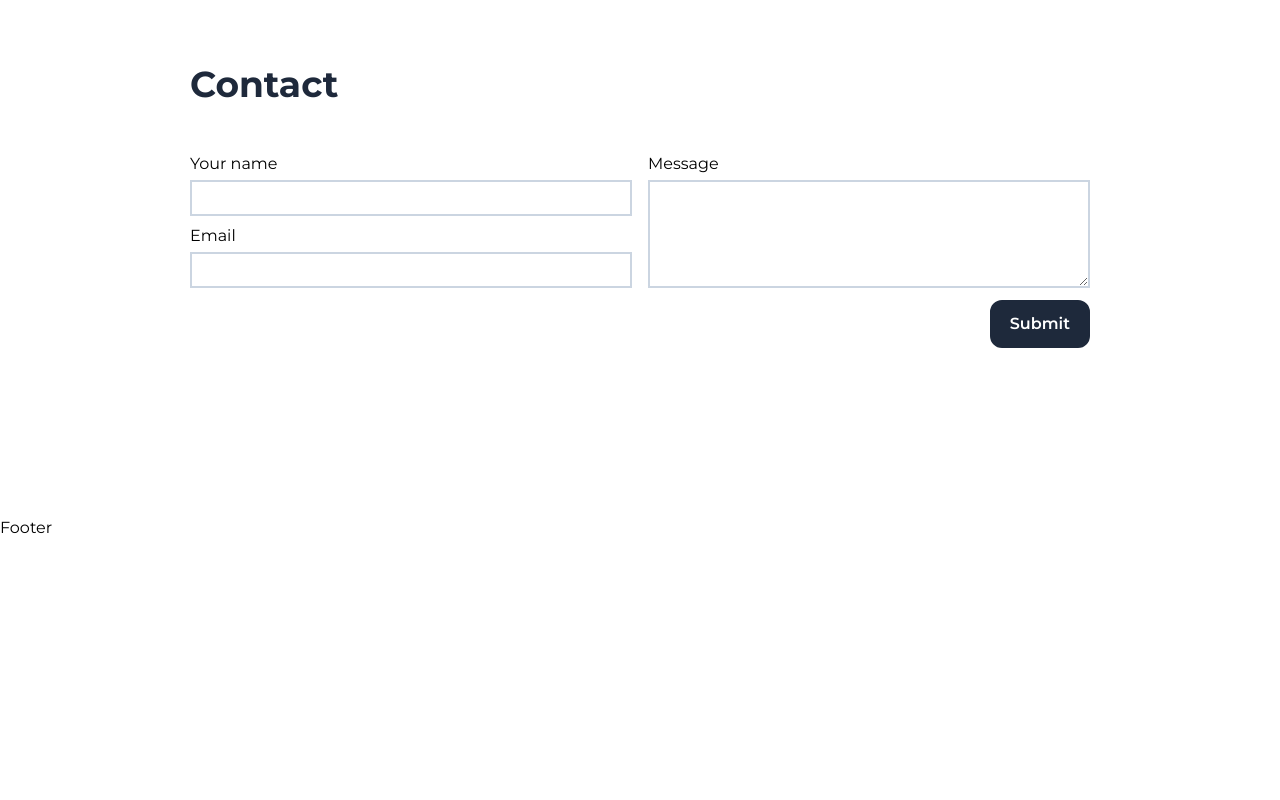
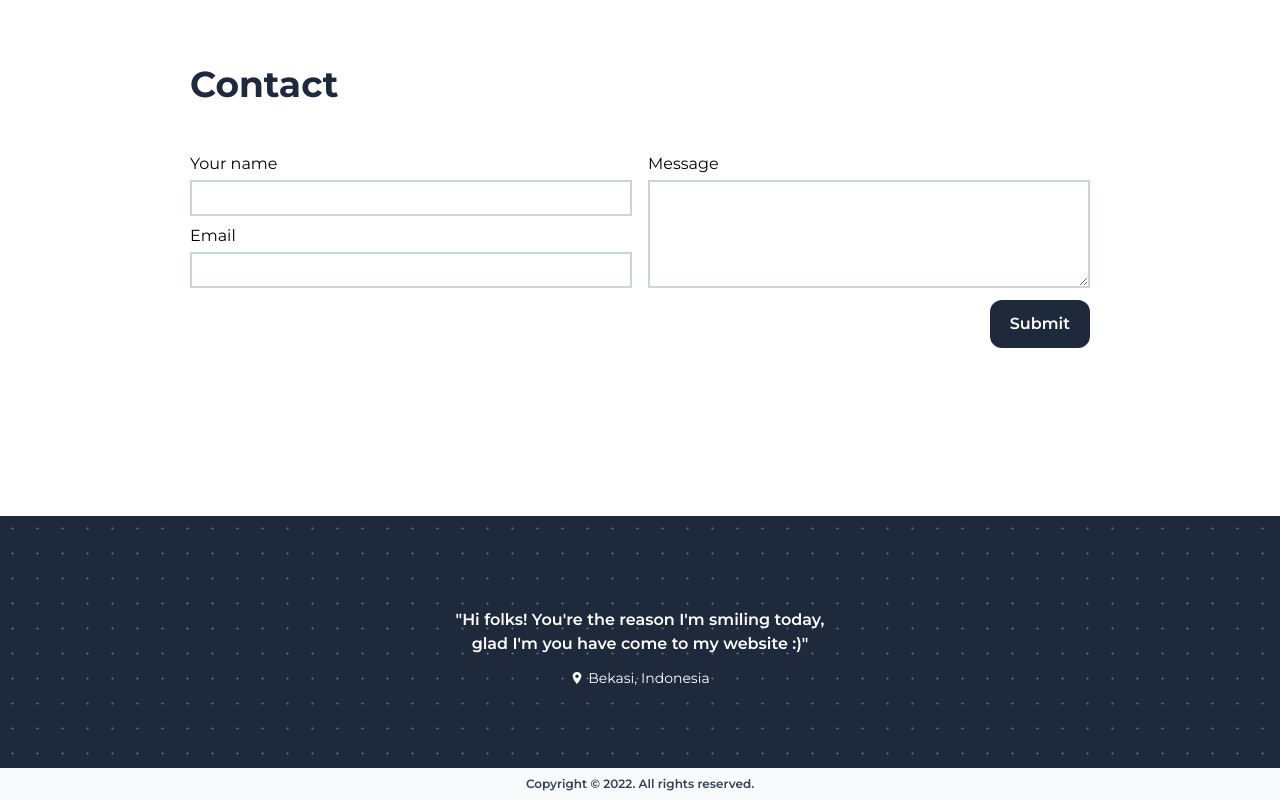
Before and after one commit to mhmmdhandika/handikas-portfolio, a React (Create React App) app: page / in a window 1280 px wide. Shown: the part 2191-2991 px from the top of the page. Before the commit the page ends 2731 px from the top, so only its background shows below. Built offline with nearby package versions, Linux system fonts and the light colour scheme.

Commit message:
create footer field (complete)

```diff
--- a/src/Footer.js
+++ b/src/Footer.js
@@ -1,7 +1,18 @@
+import { IoLocationSharp } from 'react-icons/io5';
+
 export default function Footer() {
   return (
     <footer>
-      <h1>Footer</h1>
+      <div className='child-section py-11 text-center md:py-20'>
+        <h4 className='text-md mt-3 font-semibold mx-auto md:max-w-[380px]'>"Hi folks! You're the reason I'm smiling today, glad I'm you have come to my website :)"</h4>
+        <div className='mt-3 text-sm flex justify-center items-center'>
+          <span className='mr-1'>
+            <IoLocationSharp />
+          </span>
+          <p>Bekasi, Indonesia</p>
+        </div>
+      </div>
+      <div className='w-full py-2 bg-slate-50 text-center text-slate-700 text-xs font-semibold'>Copyright © 2022. All rights reserved.</div>
     </footer>
   );
 }
--- a/src/index.css
+++ b/src/index.css
@@ -3,6 +3,10 @@
 @tailwind base;
 @tailwind components;
 @tailwind utilities;
+
+h1 {
+  color: rgba(255, 255, 255, 0.699);
+}
 
 @layer base {
   label {
@@ -15,6 +19,12 @@
 
   textarea {
     @apply p-1 border-2 border-slate-300 w-full outline-none focus:border-slate-400;
+  }
+
+  footer {
+    @apply bg-slate-800 text-white;
+    background-image: radial-gradient(rgba(255, 255, 255, 0.222) 1.4px, transparent 1.4px);
+    background-size: 25px 25px;
   }
 }
 
```
